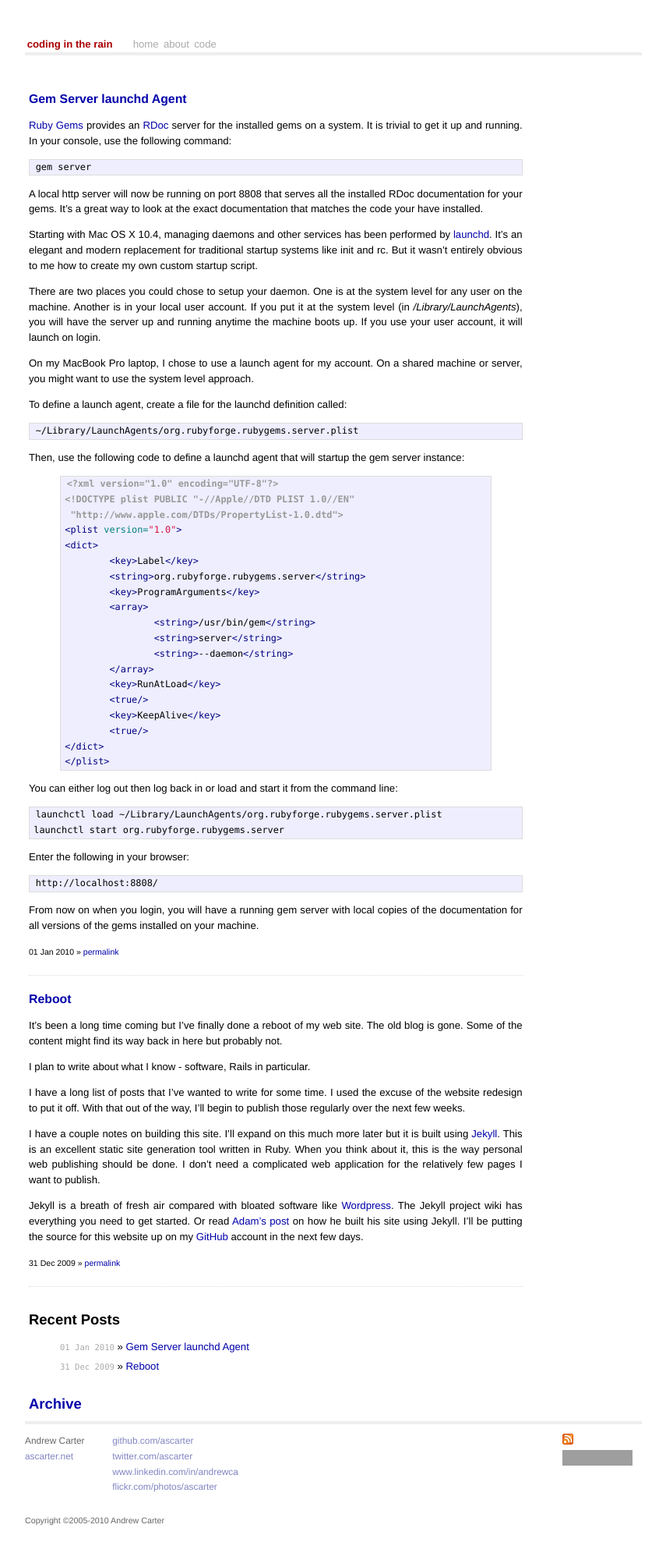
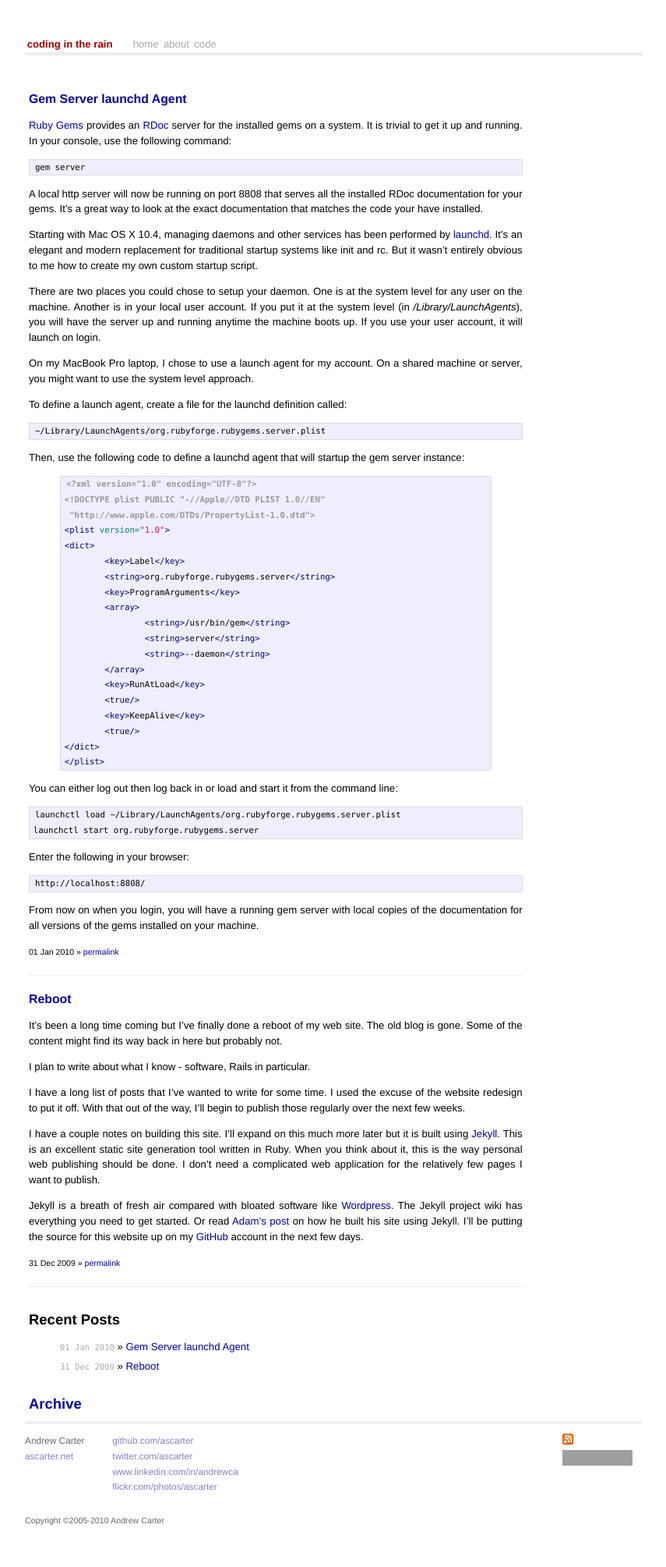
Before and after one commit to ascarter/ascarter.github.io, a Jekyll site: the page built from index.html, in a window 1280 px wide. Shown: the whole page at 78% size, without its empty margins (212-1067 px from the left). Built offline with Jekyll 4.4.1, drawn with Linux system fonts in a browser that asks for light colours; grey boxes are pictures that could not be loaded.

Commit message:
Set fonts for code and highlight blocks in both normal and iphone cases

```diff
--- a/css/iphone.css
+++ b/css/iphone.css
@@ -3,3 +3,13 @@
 	margin-left: 20px;
 	margin-right: 20px;
 }
+
+.post code {
+	font-size: 0.7em;
+	font-family: monospace;
+}
+
+.highlight pre {
+	font-size: 0.7em;
+	font-family: monospace;
+}
--- a/css/syntax.css
+++ b/css/syntax.css
@@ -12,8 +12,12 @@
 	word-wrap: break-word; /* Internet Explorer 5.5+ */
 }
 
+.highlight pre {
+	font-size: 0.9em;
+	font-family: Menlo, Monaco, Consolas, monospace;
+}
+
 .highlight  { background: #ffffff; }
-.highlight .lineno { color: #262626; font-size: 0.8em; }
 .highlight .c { color: #999988; font-style: italic } /* Comment */
 .highlight .err { color: #a61717; background-color: #e3d2d2 } /* Error */
 .highlight .k { font-weight: bold } /* Keyword */
```
